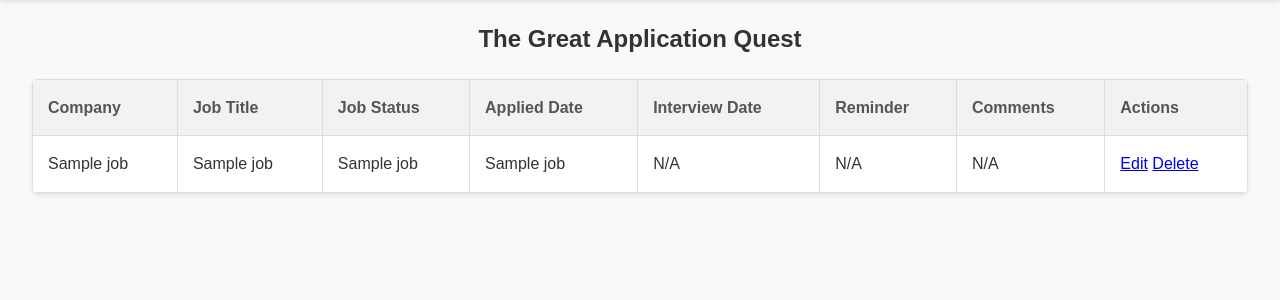
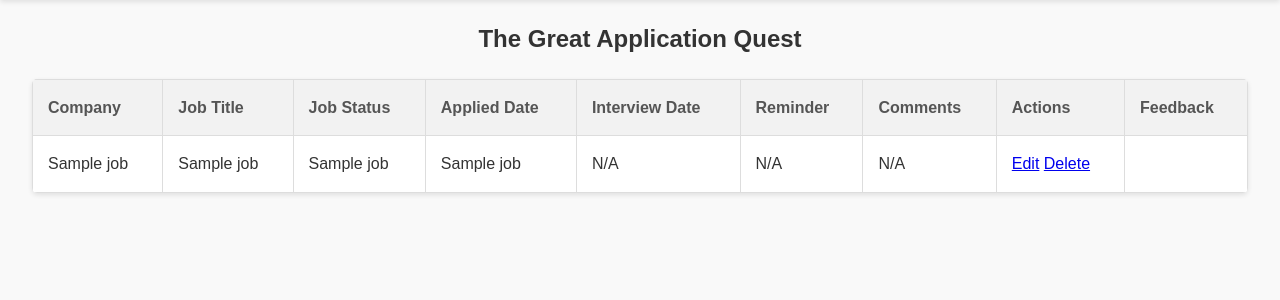
Before and after one commit to Navya-Sri-A/ease-job-track, a Flask app: template code/templates/index.html in a window 1280 px wide. Shown: the part 68-368 px from the top of the page. Run offline with Flask 3, Linux system fonts and the light colour scheme; the template is opened without the code that fills it: most values are stand-ins (such as "Sample title", 1, 10 or a date in 2020).

Commit message:
Updated Feedback form

```diff
--- a/code/templates/index.html
+++ b/code/templates/index.html
@@ -53,6 +53,7 @@
       <th>Reminder</th>
       <th>Comments</th>
       <th>Actions</th>
+      <th>Feedback</th>
     </tr>
   </thead>
   <tbody>
@@ -69,6 +70,11 @@
         <a href="{{ url_for('edit_job', id=job[0]) }}">Edit</a>
         <a href="{{ url_for('delete_job', id=job[0]) }}">Delete</a>
       </td>
+      <td>
+        {% if job[3] == "Rejected" or job[3] == "Offer Received" %}
+        <a href="{{ url_for('feedback', job_id=job[0]) }}">Notes</a>
+        {% endif %}
+      </td>
     </tr>
     {% endfor %}
   </tbody>
```
